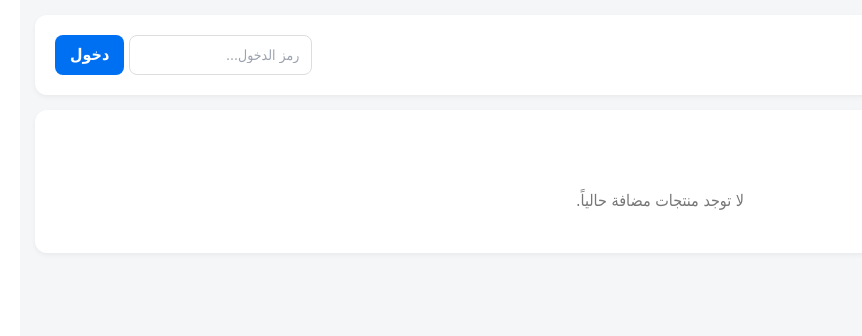
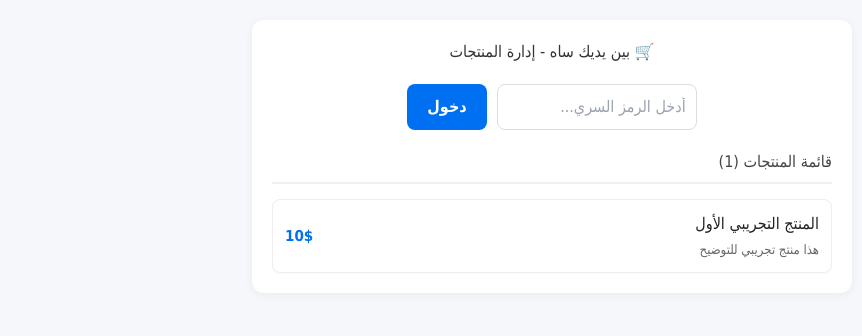
Before and after one commit to salqzym-beep/benyadeksah-admin, a Next.js app: page / in a window 1280 px wide. Shown: the top 336 px of the page, without its empty margins (271-1133 px from the left). Built offline with nearby package versions, Linux system fonts and the light colour scheme.

Commit message:
Refactor Page component to SimpleDashboard

```diff
--- a/app/page.js
+++ b/app/page.js
@@ -1,90 +1,83 @@
 'use client';
 import { useState } from 'react';
 
-export default function Page() {
-  const [token, setToken] = useState('');
-  const [isAuth, setIsAuth] = useState(false);
-  const [products, setProducts] = useState([]);
+export default function SimpleDashboard() {
+  const [authed, setAuthed] = useState(false);
+  const [pass, setPass] = useState('');
+  const [items, setItems] = useState([
+    { id: 1, title: 'المنتج التجريبي الأول', price: '10$', desc: 'هذا منتج تجريبي للتوضيح' }
+  ]);
 
-  const [name, setName] = useState('');
+  const [title, setTitle] = useState('');
   const [price, setPrice] = useState('');
   const [desc, setDesc] = useState('');
 
-  const validToken = 'sah2026';
-
   const handleLogin = (e) => {
     e.preventDefault();
-    if (token === validToken) {
-      setIsAuth(true);
+    if (pass === 'sah2026') {
+      setAuthed(true);
     } else {
-      alert('الرمز السري غير صحيح!');
+      alert('الرمز خطأ!');
     }
   };
 
-  const handleAdd = (e) => {
+  const addItem = (e) => {
     e.preventDefault();
-    if (!name || !price) return;
-    const newP = { id: Date.now(), name, price, desc };
-    setProducts([newP, ...products]);
-    setName('');
+    if (!title || !price) return;
+    setItems([{ id: Date.now(), title, price, desc }, ...items]);
+    setTitle('');
     setPrice('');
     setDesc('');
   };
 
   return (
-    <div style={{ fontFamily: 'Tahoma, sans-serif', direction: 'rtl', backgroundColor: '#f4f6f8', minHeight: '100vh', padding: '15px' }}>
+    <div style={{ fontFamily: 'Tahoma', direction: 'rtl', padding: '20px', background: '#f5f7fa', minHeight: '100vh' }}>
+      <div style={{ maxWidth: '600px', margin: '0 auto', background: '#fff', padding: '20px', borderRadius: '12px', boxShadow: '0 2px 10px rgba(0,0,0,0.05)' }}>
 
-      <div style={{ background: '#fff', padding: '20px', borderRadius: '12px', boxShadow: '0 2px 5px rgba(0,0,0,0.05)', marginBottom: '15px', display: 'flex', justifyContent: 'space-between', alignItems: 'center', flexWrap: 'wrap', gap: '10px' }}>
-        <h1 style={{ fontSize: '20px', color: '#333', margin: 0 }}>🛒 بين يديك ساه - إدارة المنتجات</h1>
+        <h2 style={{ color: '#333', textAlign: 'center', marginBottom: '20px' }}>🛒 بين يديك ساه - إدارة المنتجات</h2>
 
-        {!isAuth ? (
-          <form onSubmit={handleLogin} style={{ display: 'flex', gap: '5px' }}>
+        {!authed ? (
+          <form onSubmit={handleLogin} style={{ display: 'flex', gap: '10px', justifyContent: 'center', marginBottom: '20px' }}>
             <input
               type="password"
-              placeholder="رمز الدخول..."
-              value={token}
-              onChange={(e) => setToken(e.target.value)}
-              style={{ padding: '8px 12px', borderRadius: '8px', border: '1px solid #ddd', fontSize: '14px' }}
+              placeholder="أدخل الرمز السري..."
+              value={pass}
+              onChange={e => setPass(e.target.value)}
+              style={{ padding: '10px', borderRadius: '8px', border: '1px solid #ddd', width: '200px' }}
             />
-            <button type="submit" style={{ background: '#0070f3', color: '#fff', border: 'none', padding: '8px 15px', borderRadius: '8px', cursor: 'pointer', fontWeight: 'bold' }}>دخول</button>
+            <button type="submit" style={{ padding: '10px 20px', background: '#0070f3', color: '#fff', border: 'none', borderRadius: '8px', cursor: 'pointer', fontWeight: 'bold' }}>دخول</button>
           </form>
         ) : (
-          <span style={{ background: '#e6ffed', color: '#22863a', padding: '6px 12px', borderRadius: '8px', fontSize: '13px', fontWeight: 'bold' }}>✓ صلاحية الإضافة مفعلة</span>
-        )}
-      </div>
-
-      {isAuth && (
-        <div style={{ background: '#fff', padding: '20px', borderRadius: '12px', boxShadow: '0 2px 5px rgba(0,0,0,0.05)', marginBottom: '15px', border: '2px solid #0070f3' }}>
-          <h3 style={{ margin: '0 0 12px 0', color: '#0070f3' }}>➕ إضافة منتج جديد</h3>
-          <form onSubmit={handleAdd} style={{ display: 'flex', flexDirection: 'column', gap: '10px' }}>
-            <input type="text" placeholder="اسم المنتج" value={name} onChange={(e) => setName(e.target.value)} style={{ padding: '10px', borderRadius: '8px', border: '1px solid #ddd' }} required />
-            <input type="text" placeholder="السعر" value={price} onChange={(e) => setPrice(e.target.value)} style={{ padding: '10px', borderRadius: '8px', border: '1px solid #ddd' }} required />
-            <input type="text" placeholder="الوصف" value={desc} onChange={(e) => setDesc(e.target.value)} style={{ padding: '10px', borderRadius: '8px', border: '1px solid #ddd' }} />
-            <button type="submit" style={{ background: '#22863a', color: '#fff', border: 'none', padding: '10px', borderRadius: '8px', fontWeight: 'bold', cursor: 'pointer' }}>حفظ ونشر</button>
-          </form>
+          <div style={{ background: '#e6ffed', color: '#22863a', padding: '10px', borderRadius: '8px', textAlign: 'center', marginBottom: '20px', fontWeight: 'bold' }}>
+            ✓ تم تسجيل الدخول بنجاح - أضف منتجاتك
           </div>
         )}
 
-      <div style={{ background: '#fff', padding: '20px', borderRadius: '12px', boxShadow: '0 2px 5px rgba(0,0,0,0.05)' }}>
-        <h3 style={{ margin: '0 0 15px 0', color: '#333' }}>📦 المنتجات الحالية ({products.length})</h3>
+        {authed && (
+          <form onSubmit={addItem} style={{ background: '#fafafa', padding: '15px', borderRadius: '8px', border: '1px solid #eee', marginBottom: '20px', display: 'flex', flexDirection: 'column', gap: '10px' }}>
+            <h4 style={{ margin: '0 0 5px 0', color: '#0070f3' }}>إضافة منتج جديد</h4>
+            <input type="text" placeholder="اسم المنتج" value={title} onChange={e => setTitle(e.target.value)} style={{ padding: '8px', borderRadius: '6px', border: '1px solid #ddd' }} required />
+            <input type="text" placeholder="السعر" value={price} onChange={e => setPrice(e.target.value)} style={{ padding: '8px', borderRadius: '6px', border: '1px solid #ddd' }} required />
+            <input type="text" placeholder="الوصف" value={desc} onChange={e => setDesc(e.target.value)} style={{ padding: '8px', borderRadius: '6px', border: '1px solid #ddd' }} />
+            <button type="submit" style={{ padding: '10px', background: '#22863a', color: '#fff', border: 'none', borderRadius: '6px', cursor: 'pointer', fontWeight: 'bold' }}>حفظ وإضافة</button>
+          </form>
+        )}
 
-        {products.length === 0 ? (
-          <p style={{ color: '#777', textAlign: 'center', padding: '20px' }}>لا توجد منتجات مضافة حالياً.</p>
-        ) : (
-          <div style={{ display: 'grid', gap: '10px' }}>
-            {products.map(p => (
-              <div key={p.id} style={{ padding: '15px', borderRadius: '8px', border: '1px solid #eee', background: '#fafafa', display: 'flex', justifyContent: 'space-between', alignItems: 'center' }}>
+        <h3 style={{ borderBottom: '2px solid #f0f0f0', paddingBottom: '8px', color: '#444' }}>قائمة المنتجات ({items.length})</h3>
+
+        <div style={{ display: 'flex', flexDirection: 'column', gap: '10px', marginTop: '15px' }}>
+          {items.map(item => (
+            <div key={item.id} style={{ padding: '12px', background: '#fff', border: '1px solid #eee', borderRadius: '8px', display: 'flex', justifyContent: 'space-between', alignItems: 'center', boxShadow: '0 1px 3px rgba(0,0,0,0.02)' }}>
               <div>
-                  <h4 style={{ margin: '0 0 5px 0', color: '#111' }}>{p.name}</h4>
-                  <p style={{ margin: 0, fontSize: '13px', color: '#666' }}>{p.desc}</p>
+                <h4 style={{ margin: '0 0 4px 0', color: '#222' }}>{item.title}</h4>
+                <p style={{ margin: 0, fontSize: '13px', color: '#666' }}>{item.desc}</p>
               </div>
-                <span style={{ fontWeight: 'bold', color: '#0070f3', fontSize: '15px' }}>{p.price}</span>
+              <span style={{ fontWeight: 'bold', color: '#0070f3', fontSize: '15px' }}>{item.price}</span>
             </div>
           ))}
         </div>
-        )}
+
       </div>
-
     </div>
   );
               }
```
Lines whose indentation alone changed are shown as unchanged.
